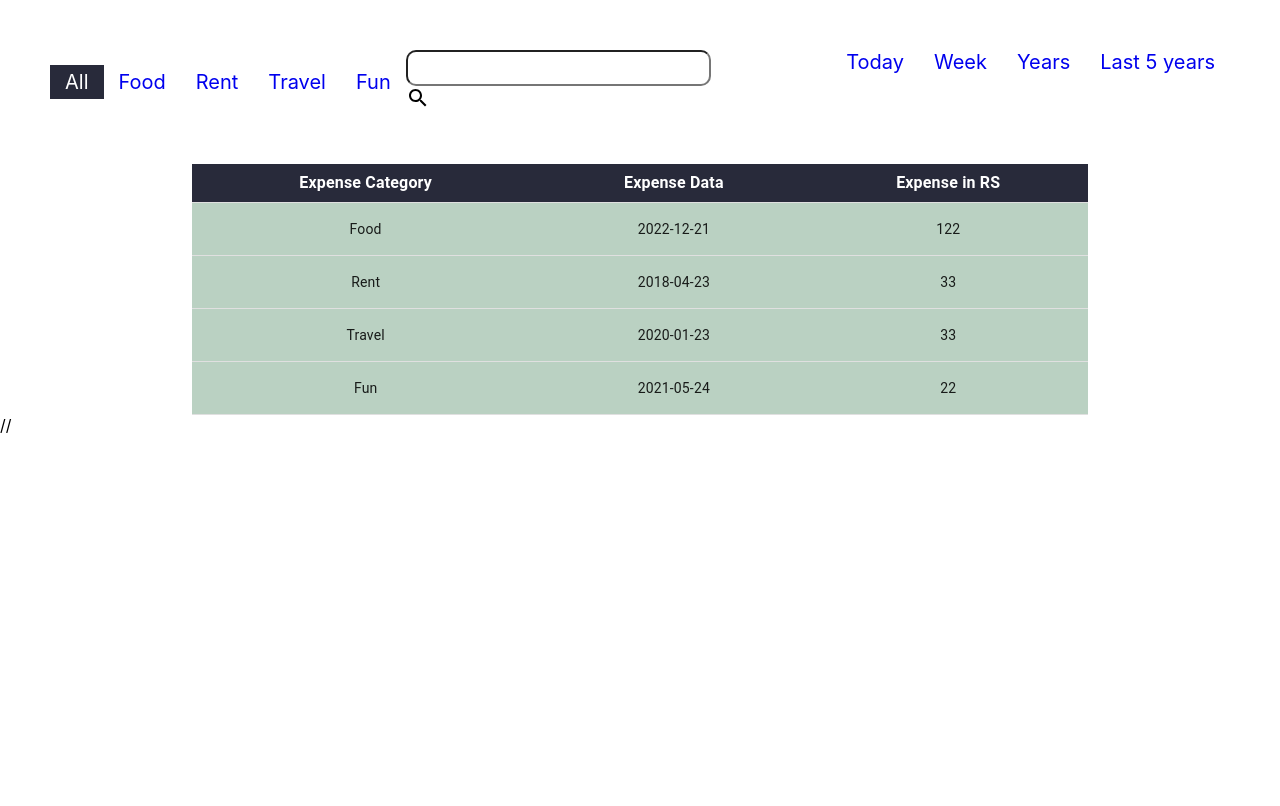
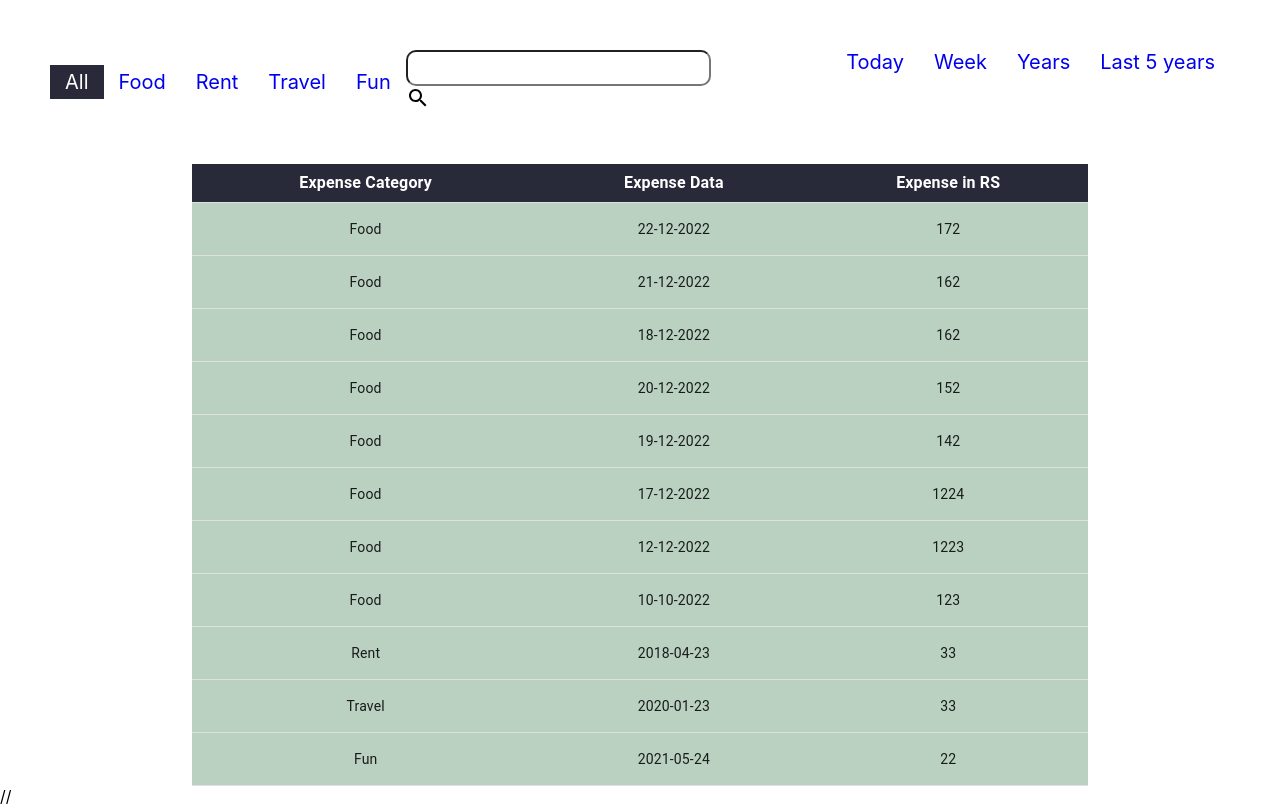
Before and after one commit to sachinrao-dev/budget-tracker-react-typescript, a React (Create React App) app: page / in a window 1280 px wide. Built offline with nearby package versions, Linux system fonts and the light colour scheme.

Commit message:
implement in expense info

```diff
--- a/src/Components/Constant/ExpenseData.ts
+++ b/src/Components/Constant/ExpenseData.ts
@@ -1,42 +1,65 @@
 import { createContext } from "react";
+import AllExpense from "../Expense/AllExpense";
 
 interface AllExpense {
-  food: [
-    {
+  food: {
       expenseCategory: string,
       date: string,
       amount: number,
-    }
-  ],
-  rent: [
-    {
+    }[],
+  rent:{
       expenseCategory: string;
       date: string;
       amount: number;
-    }
-  ],
-  travel: [
-    {
+    }[],
+  travel:{
       expenseCategory: string;
       date: string;
       amount: number;
-    }
-  ],
-  fun: [
-    {
+    }[],
+  fun:{
       expenseCategory: string;
       date: string;
       amount: number;
-    }
-  ],
+    }[],
 }
 
 const expense: AllExpense = {
-  food: [
+  food:[
     {
       expenseCategory: "Food",
-      date: "2022-12-21",
-      amount: 122
+      date: "22-12-2022",
+      amount: 172
+    },
+    {
+      expenseCategory: "Food",
+      date: "21-12-2022",
+      amount: 162
+    },
+    {
+      expenseCategory: "Food",
+      date: "18-12-2022",
+      amount: 162
+    },{
+      expenseCategory: "Food",
+      date: "20-12-2022",
+      amount: 152
+    },{
+      expenseCategory: "Food",
+      date: "19-12-2022",
+      amount: 142
+    },{
+      expenseCategory: "Food",
+      date: "17-12-2022",
+      amount: 1224
+    },{
+      expenseCategory: "Food",
+      date: "12-12-2022",
+      amount: 1223
+    },{
+      expenseCategory: "Food",
+      date: "10-10-2022",
+      amount: 123
     },
   ],
   rent:[{
--- a/src/Components/FilterTabBar.tsx
+++ b/src/Components/FilterTabBar.tsx
@@ -4,16 +4,25 @@ import useStyle from "./Style/FilterTabBarStyle";
 import { expenseContext } from "./Constant/ExpenseData";
 
 function FilterTabBar() {
-  // const expenseData = useContext<any>(expenseContext);
-  // const ClickHandler = ( filter:string )=>{
-  // expenseData["food"].filter((food)=> {
-  //   return new Date(food.date)
-  // }})
-  // };
+  const expenseData = useContext<any>(expenseContext);
+  // console.log(new Date(expenseData["food"][0].date).getUTCDate());
+  const  ClickHandler = () =>{
+    // console.log(expenseData, "this is expenseData");
+
+    const date = new Date();
+
+    const day = date.getDate();
+    const month = date.getMonth() + 1;
+    const year = date.getFullYear();
+    const currentDate = `${day}-${month}-${year}`;
+    console.log(currentDate, "current date");
+
+
+  };
   const classes = useStyle();
   return (
     <div className={classes.TabBarContainer }>
-      <NavLink className={classes.nav} to="sasas">Today</NavLink >
+      <NavLink  onClick={() => ClickHandler()} className={classes.nav} to="sasas">Today</NavLink >
       <NavLink className={classes.nav} to="ss\r">Week</NavLink >
       <NavLink className={classes.nav} to="se">Years</NavLink >
       <NavLink className={classes.nav} to="ff">Last 5 years</NavLink >
```
